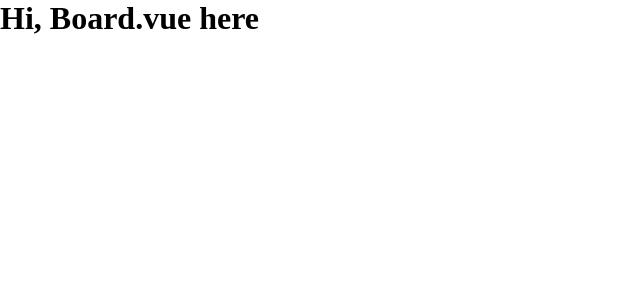
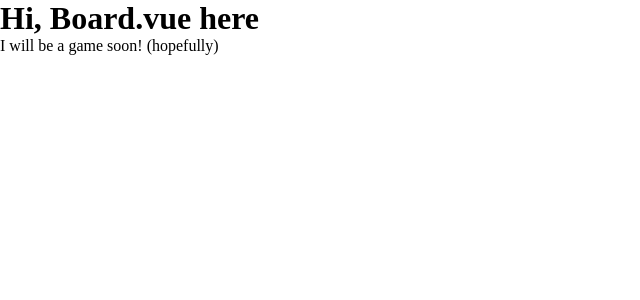
Before and after one commit to eMonk42/pazaak, a Vue app: page / in a window 1280 px wide. Shown: the top 300 px of the page, without its empty margins (0-640 px from the left). Built offline with nearby package versions, Linux system fonts and the light colour scheme.

Commit message:
branch develop created

```diff
--- a/src/components/Board.vue
+++ b/src/components/Board.vue
@@ -1,6 +1,7 @@
 <template>
   <div>
     <h1>Hi, Board.vue here</h1>
+    <p>I will be a game soon! (hopefully)</p>
   </div>
 </template>
 <script>
```
